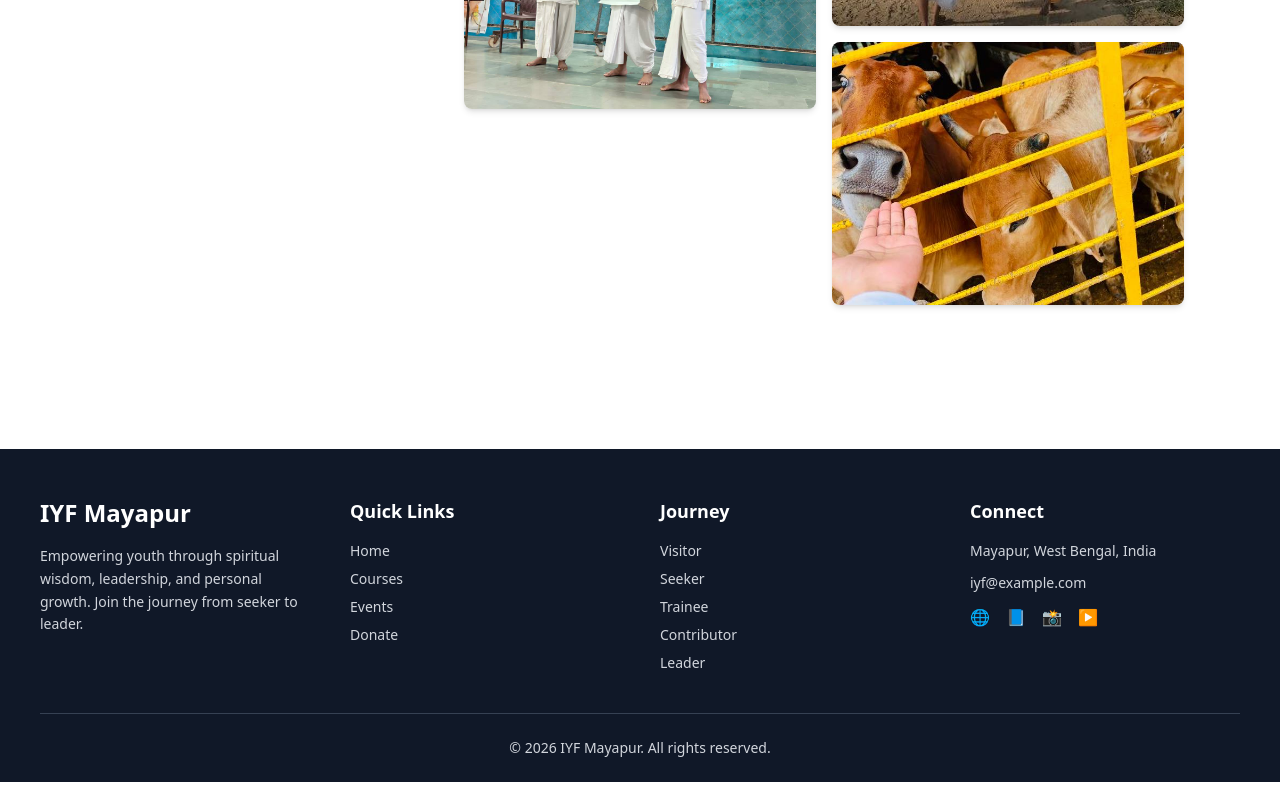
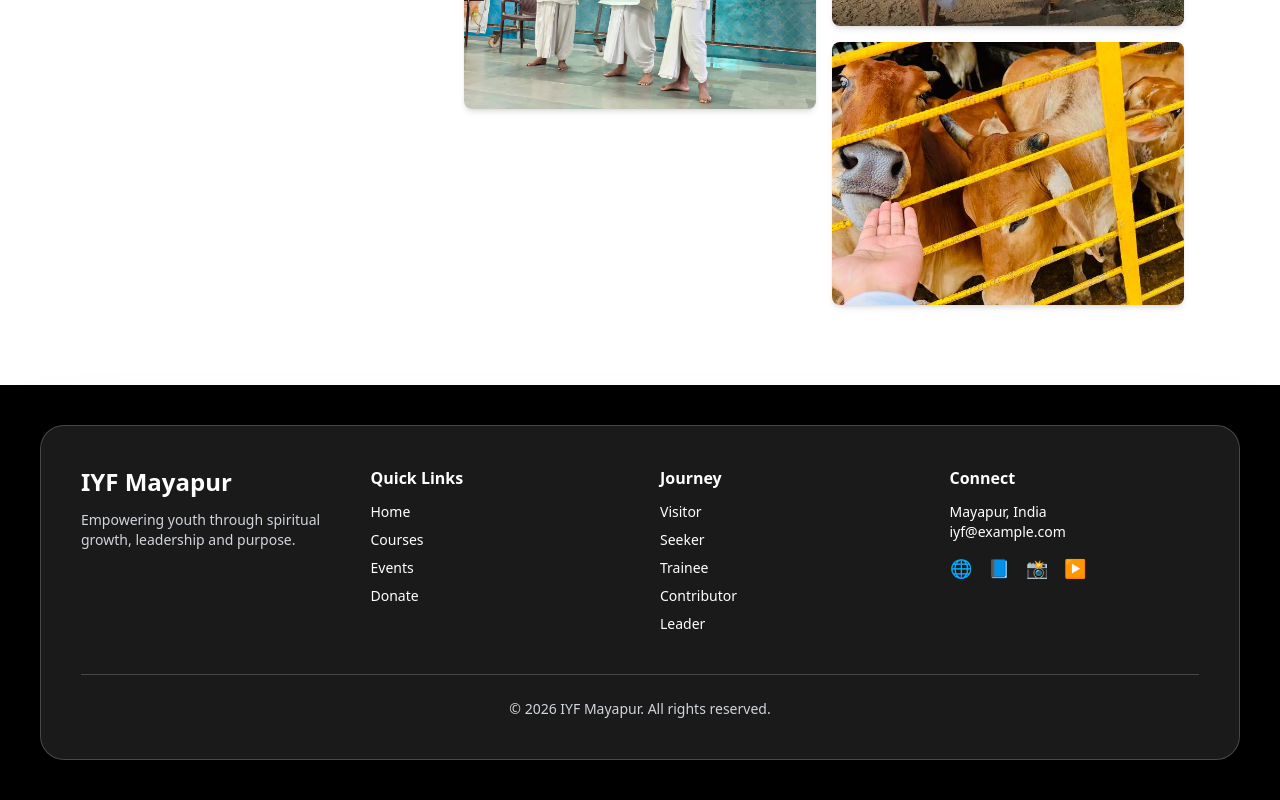
Before and after one commit to abbisk/iyfmayapur, a React (Vite) app: page / in a window 1280 px wide. Shown: the part 3586-4386 px from the top of the page. Built offline with nearby package versions, Linux system fonts and the light colour scheme; the HTML template or start-up script is replaced by a standard one.

Commit message:
feat: footer added

```diff
--- a/src/components/Footer.jsx
+++ b/src/components/Footer.jsx
@@ -1,39 +1,67 @@
-export default function Footer() {
+import { useRef } from "react";
+
+export default function Footer3D() {
+  const cardRef = useRef(null);
+
+  const handleMouseMove = (e) => {
+    const card = cardRef.current;
+    const rect = card.getBoundingClientRect();
+
+    const x = e.clientX - rect.left;
+    const y = e.clientY - rect.top;
+
+    const rotateX = -(y / rect.height - 0.5) * 10; // tilt up/down
+    const rotateY = (x / rect.width - 0.5) * 10;   // tilt left/right
+
+    card.style.transform = `rotateX(${rotateX}deg) rotateY(${rotateY}deg) scale(1.02)`;
+  };
+
+  const resetTilt = () => {
+    cardRef.current.style.transform = "rotateX(0) rotateY(0) scale(1)";
+  };
+
   return (
-    <footer className="bg-gray-900 text-gray-300 pt-12 pb-6 px-4 md:px-10 mt-16">
+    <footer className="bg-black py-10 px-4 md:px-10">
 
-      {/* Top Section */}
+      {/* 3D Card */}
+      <div
+        ref={cardRef}
+        onMouseMove={handleMouseMove}
+        onMouseLeave={resetTilt}
+        className="max-w-10xl mx-auto rounded-3xl p-10
+                   bg-white/10 backdrop-blur-xl
+                   border border-white/20
+                   shadow-[0_20px_60px_rgba(0,0,0,0.5)]
+                   transition-transform duration-300 ease-out
+                   text-white"
+        style={{ transformStyle: "preserve-3d" }}
+      >
+
+        {/* Content */}
         <div className="grid grid-cols-1 md:grid-cols-4 gap-10">
 
-        {/* Logo + About */}
-        <div>
-          <h2 className="text-2xl font-bold text-white mb-4">
-            IYF Mayapur
-          </h2>
-          <p className="text-sm leading-relaxed">
-            Empowering youth through spiritual wisdom, leadership, and
-            personal growth. Join the journey from seeker to leader.
+          {/* Logo */}
+          <div style={{ transform: "translateZ(40px)" }}>
+            <h2 className="text-2xl font-bold mb-3">IYF Mayapur</h2>
+            <p className="text-sm text-gray-300">
+              Empowering youth through spiritual growth, leadership and purpose.
             </p>
           </div>
 
-        {/* Quick Links */}
-        <div>
-          <h3 className="text-lg font-semibold text-white mb-4">
-            Quick Links
-          </h3>
+          {/* Links */}
+          <div style={{ transform: "translateZ(30px)" }}>
+            <h3 className="font-semibold mb-3">Quick Links</h3>
             <ul className="space-y-2 text-sm">
-            <li><a href="/" className="hover:text-white">Home</a></li>
-            <li><a href="/courses" className="hover:text-white">Courses</a></li>
-            <li><a href="/events" className="hover:text-white">Events</a></li>
-            <li><a href="/donation" className="hover:text-white">Donate</a></li>
+              <li className="hover:text-blue-300 cursor-pointer"><a href="/">Home</a></li>
+              <li className="hover:text-blue-300 cursor-pointer"><a href="/courses">Courses</a></li>
+              <li className="hover:text-blue-300 cursor-pointer"><a href="/events">Events</a></li>
+              <li className="hover:text-blue-300 cursor-pointer"><a href="/donation">Donate</a></li>
             </ul>
           </div>
 
-        {/* Courses */}
-        <div>
-          <h3 className="text-lg font-semibold text-white mb-4">
-            Journey
-          </h3>
+          {/* Journey */}
+          <div style={{ transform: "translateZ(30px)" }}>
+            <h3 className="font-semibold mb-3">Journey</h3>
             <ul className="space-y-2 text-sm">
               <li>Visitor</li>
               <li>Seeker</li>
@@ -43,27 +71,28 @@ export default function Footer() {
             </ul>
           </div>
 
-        {/* Contact / Social */}
-        <div>
-          <h3 className="text-lg font-semibold text-white mb-4">
-            Connect
-          </h3>
-          <p className="text-sm mb-3">Mayapur, West Bengal, India</p>
+          {/* Contact */}
+          <div style={{ transform: "translateZ(30px)" }}>
+            <h3 className="font-semibold mb-3">Connect</h3>
+            <p className="text-sm">Mayapur, India</p>
             <p className="text-sm mb-3">iyf@example.com</p>
 
-          {/* Social Icons */}
-          <div className="flex space-x-4 mt-3">
-            <a href="#" className="hover:text-white">🌐</a>
-            <a href="#" className="hover:text-white">📘</a>
-            <a href="#" className="hover:text-white">📸</a>
-            <a href="#" className="hover:text-white">▶️</a>
+            <div className="flex space-x-4 mt-3 text-lg">
+              <span className="hover:scale-125 transition">🌐</span>
+              <span className="hover:scale-125 transition">📘</span>
+              <span className="hover:scale-125 transition">📸</span>
+              <span className="hover:scale-125 transition">▶️</span>
             </div>
           </div>
         </div>
 
-      {/* Divider */}
-      <div className="border-t border-gray-700 mt-10 pt-6 text-center text-sm">
+        {/* Bottom */}
+        <div
+          className="border-t border-white/20 mt-10 pt-6 text-center text-sm text-gray-300"
+          style={{ transform: "translateZ(20px)" }}
+        >
           © {new Date().getFullYear()} IYF Mayapur. All rights reserved.
+        </div>
       </div>
     </footer>
   );
```
Also changed, not shown: 1 other file (tests, documents, lock files or other folders). Lines whose indentation alone changed are shown as unchanged.
